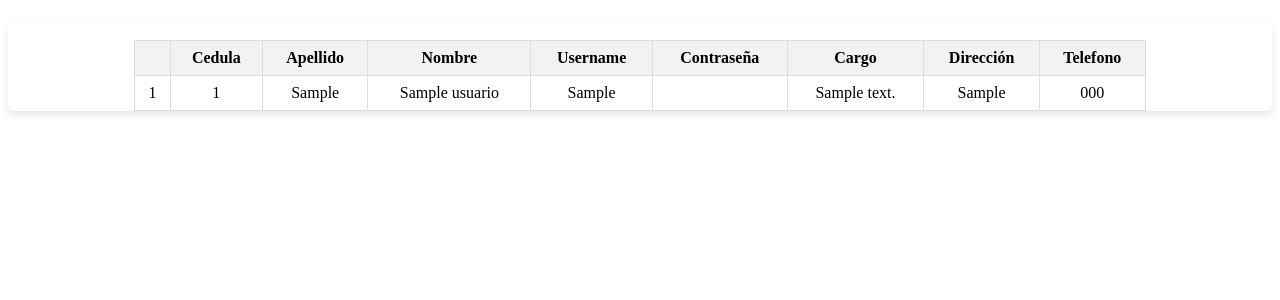
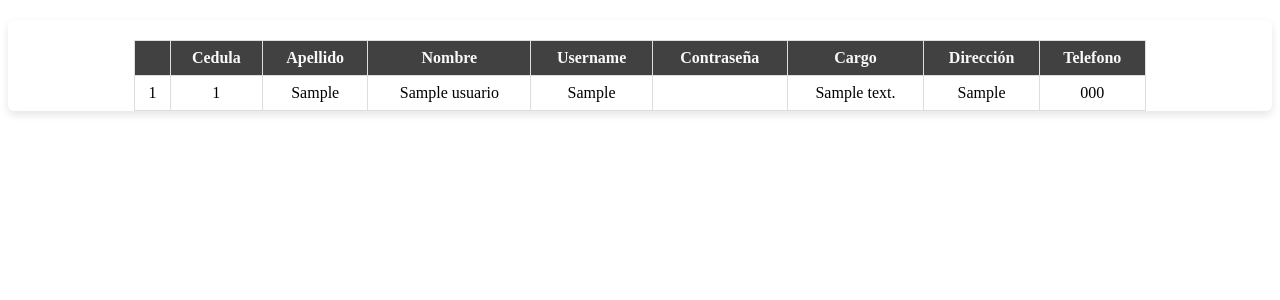
Before and after one commit to Jeffer2S/Inventario_Laboratorios, a PHP site: page /listaUsuarios.php in a window 1280 px wide. Shown: the top 300 px of the page. Run offline with PHP 8.4, Linux system fonts and the light colour scheme; tables that the repository leaves empty or names only in its code hold one stand-in row (values such as "Sample post"); data that the repository does not hold is empty.

Commit message:
Se modificó el encabezado de la tabla y su posición

```diff
--- a/index.css
+++ b/index.css
@@ -49,7 +49,7 @@ body {
   }
 
   .contenedor {
-    margin-left: 250px;
+    margin-left: 390px;
     position:fixed;
     padding: 16px;
     transition: margin-left 0.5s;
--- a/src-PaginasEnlistar/css/estilosUsuarios.css
+++ b/src-PaginasEnlistar/css/estilosUsuarios.css
@@ -21,8 +21,9 @@
 }
 
 .styled-table th {
-    background-color: #f2f2f2;
+    background-color: #424141;
     font-weight: bold;
+    color: #f9f9f9;
 }
 
 .styled-table tbody tr:nth-child(even) {
--- a/src-PaginasEnlistar/listaLaboratorios.php
+++ b/src-PaginasEnlistar/listaLaboratorios.php
@@ -51,8 +51,6 @@
             ?>
             </div>
             </div>
-            </body>
-            </html>
             <?php
     }
 ?>
```
